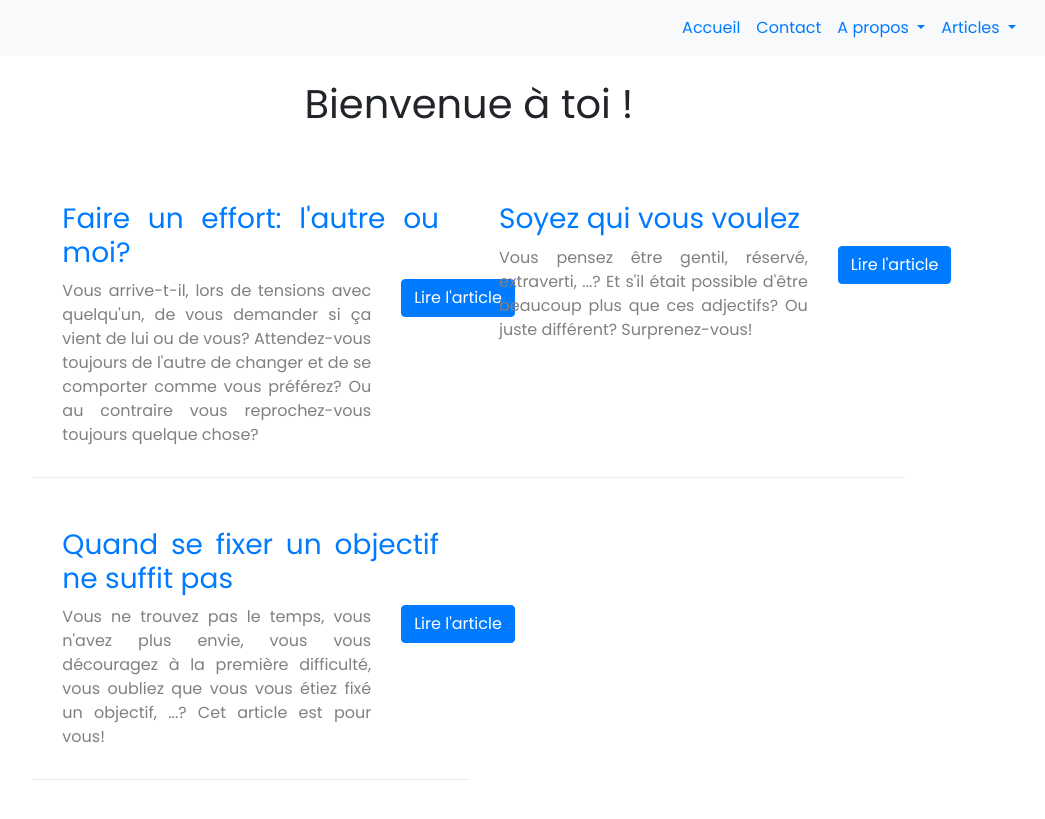
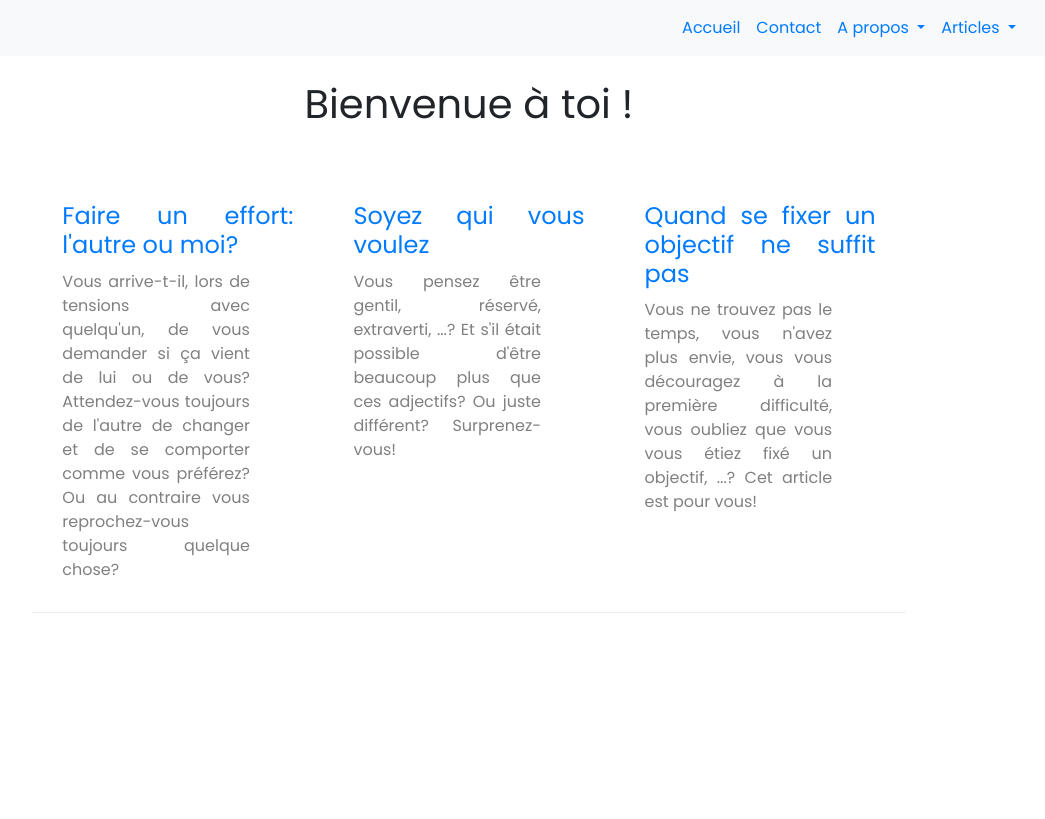
Before and after one commit to OrgaEvolutions/Nathoup.github.io, a Jekyll site: the page built from index.html, in a window 1280 px wide. Shown: the top 819 px of the page, without its empty margins (171-1216 px from the left). Built offline with Jekyll 4.4.1, drawn with Linux system fonts in a browser that asks for light colours; nearby versions of some CDN libraries; some web fonts are replaced.

Commit message:
Update index.html

```diff
--- a/index.html
+++ b/index.html
@@ -9,13 +9,13 @@ title: Nathoup's blog
 	<div class="col-md-8 mx-auto">
 		<div class="row">
 			{% for article in site.pages %}{% if article.layout=="article" %}
-				<div class="col-md-6" style="border-bottom: 1px solid #eee;padding-bottom: 30px;padding-top: 30px;">
+				<div class="col-md-4" style="border-bottom: 1px solid #eee;padding-bottom: 30px;padding-top: 30px;">
 					<div class="container">
 						<div class="row">
 							<a href="{{ article.url }}">
-								<h3 class="col-12" style="margin-top: 20px;margin-bottom: 10px;">
+								<h4 class="col-12" style="margin-top: 20px;margin-bottom: 10px;">
 									{{ article.title }}
-								</h3>
+								</h4>
 							</a>
 						</div>
 						<div class="row">
@@ -27,13 +27,13 @@ title: Nathoup's blog
 							</div>
 
 
-							<div class="col-sm-2">
+							<!--<div class="col-sm-2">
 								<a href="{{ article.url }}">
 									<div  class="btn btn-primary align-middle">
 										Lire l'article
 									</div>
 								</a>
-							</div>
+							</div>-->
 						</div>
 					</div>
 				</div>
```
